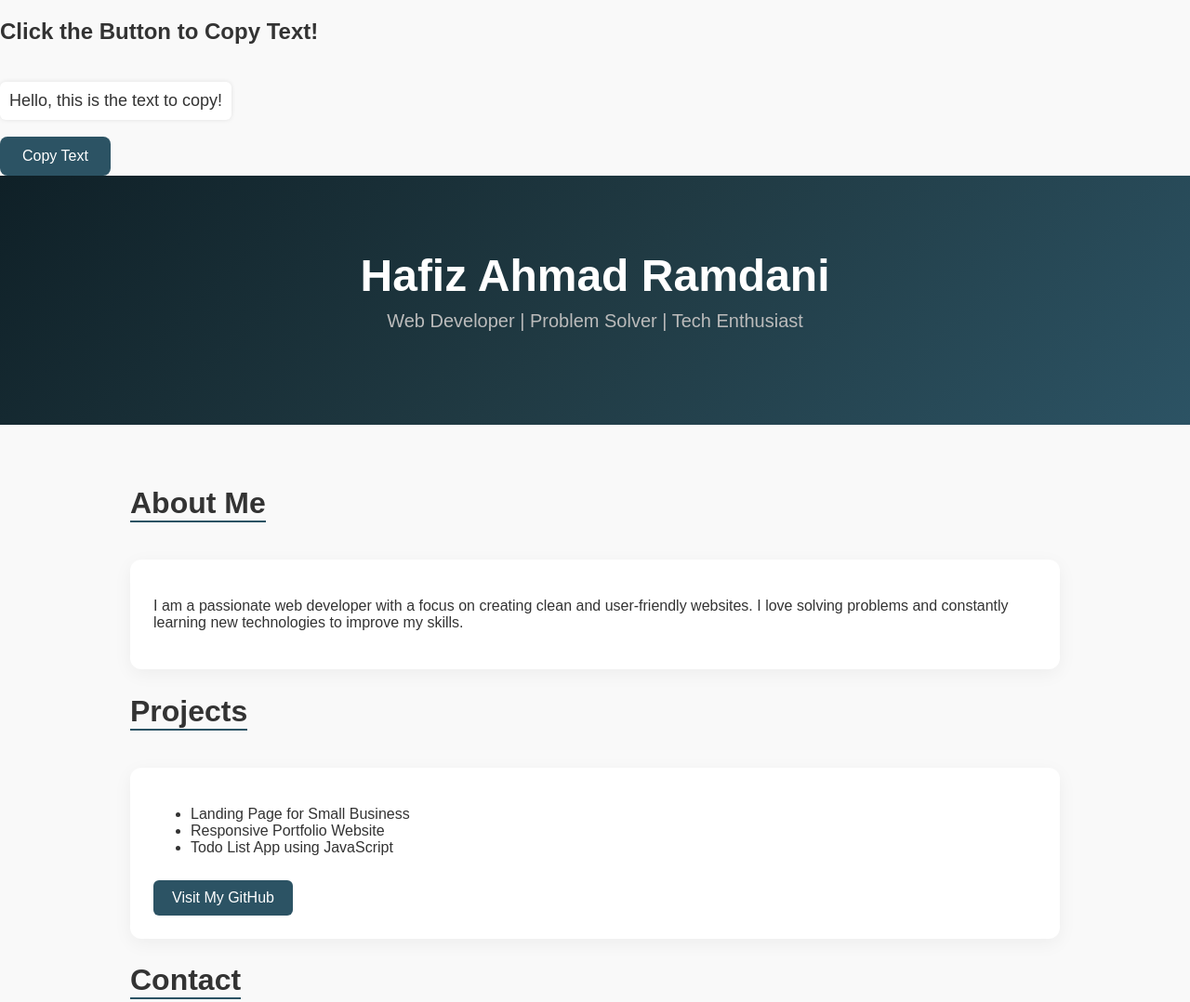
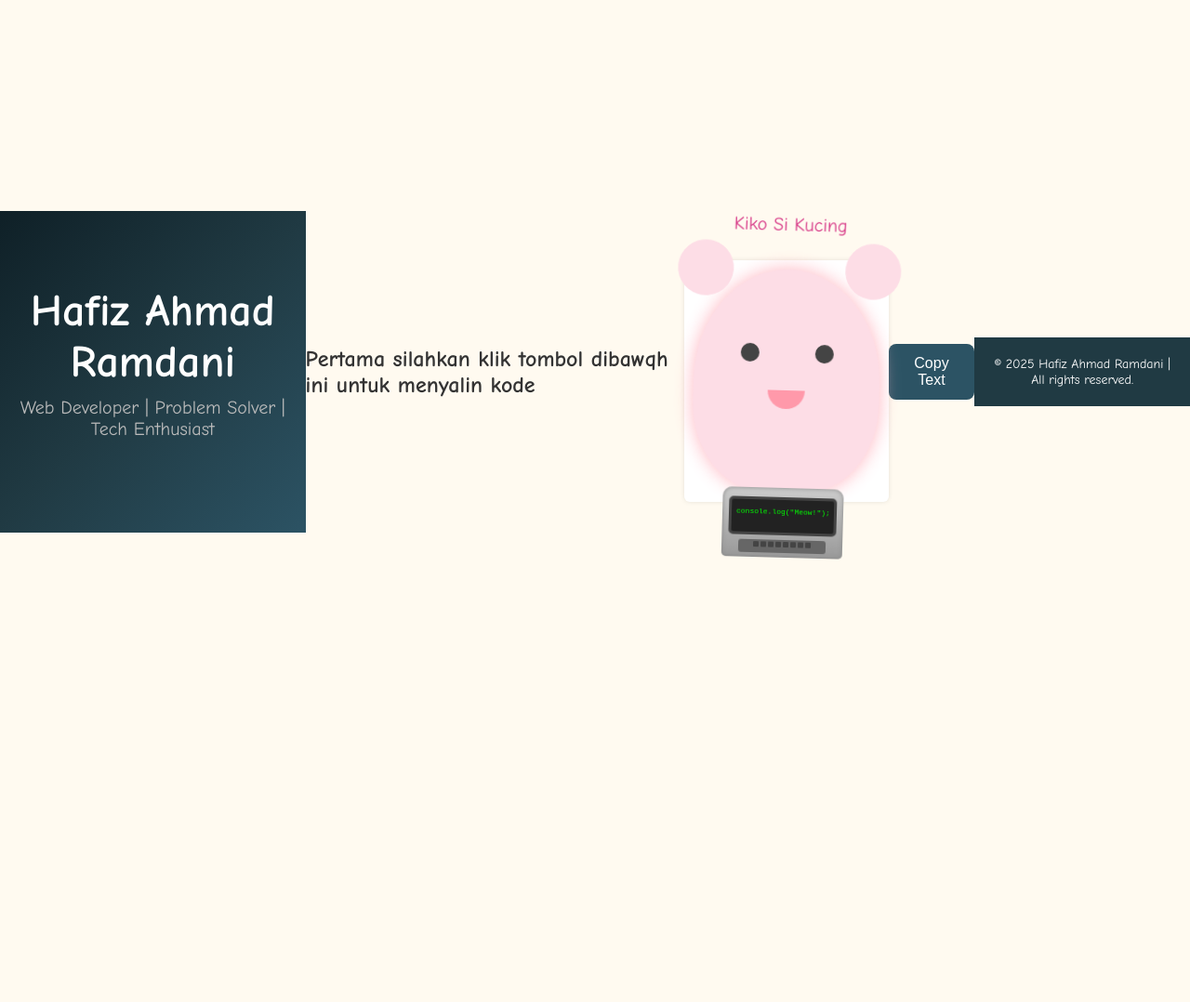
Before and after one commit to hafiz162001/hafiz162001.github.io, a plain HTML site: page index.html in a window 1280 px wide. Shown: the top 1078 px of the page at 93% size. After the commit the page ends 800 px from the top, so only its background shows below. Drawn offline with Linux system fonts and the light colour scheme.

Commit message:
index.html

```diff
--- a/index.html
+++ b/index.html
@@ -94,9 +94,199 @@
 </head>
 <body>
 
-<h2>Click the Button to Copy Text!</h2>
 
-<div id="copyText">Hello, this is the text to copy!</div><br><br>
+<body>
+
+<header>
+  <h1>Hafiz Ahmad Ramdani</h1>
+  <p>Web Developer | Problem Solver | Tech Enthusiast</p>
+</header>
+
+
+<h2>Pertama silahkan klik tombol dibawqh ini untuk menyalin kode</h2>
+
+<div id="copyText"> <!DOCTYPE html>
+<html lang="id">
+<head>
+  <meta charset="UTF-8">
+  <title>Kiko Si Kucing Goyang</title>
+  <style>
+    body {
+      background-color: #fffaf0;
+      display: flex;
+      justify-content: center;
+      align-items: center;
+      height: 100vh;
+      font-family: 'Comic Sans MS', cursive;
+    }
+
+    .kiko {
+      width: 200px;
+      height: 240px;
+      background-color: #fddde6;
+      border-radius: 50% 50% 40% 40%;
+      position: relative;
+      box-shadow: 0 0 20px #ffb6c1;
+      animation: goyang 1.5s infinite ease-in-out;
+    }
+
+    @keyframes goyang {
+      0% { transform: rotate(-3deg); }
+      50% { transform: rotate(3deg); }
+      100% { transform: rotate(-3deg); }
+    }
+
+    /* Telinga */
+    .kiko::before,
+    .kiko::after {
+      content: '';
+      position: absolute;
+      top: -30px;
+      width: 60px;
+      height: 60px;
+      background-color: #fddde6;
+      border-radius: 50%;
+    }
+
+    .kiko::before {
+      left: -20px;
+      transform: rotate(-30deg);
+    }
+
+    .kiko::after {
+      right: -20px;
+      transform: rotate(30deg);
+    }
+
+    /* Mata */
+    .mata {
+      width: 20px;
+      height: 20px;
+      background-color: #444;
+      border-radius: 50%;
+      position: absolute;
+      top: 80px;
+    }
+
+    .mata.kiri {
+      left: 50px;
+      animation: kedip 2s infinite;
+    }
+
+    .mata.kanan {
+      right: 50px;
+      animation: kedip 2s infinite;
+    }
+
+    @keyframes kedip {
+      0%, 90%, 100% { height: 20px; }
+      95% { height: 5px; }
+    }
+
+    /* Mulut */
+    .mulut {
+      position: absolute;
+      top: 130px;
+      left: 50%;
+      transform: translateX(-50%);
+      width: 40px;
+      height: 20px;
+      background-color: #ff99aa;
+      border-radius: 0 0 20px 20px;
+    }
+
+    /* Laptop */
+    .laptop {
+      position: absolute;
+      bottom: -70px;
+      left: 50%;
+      transform: translateX(-50%);
+      width: 130px;
+      height: 70px;
+      background: linear-gradient(to top, #999, #ccc);
+      border-radius: 10px 10px 5px 5px;
+      box-shadow: inset 0 0 5px #888;
+      display: flex;
+      flex-direction: column;
+      align-items: center;
+      justify-content: center;
+      padding-top: 5px;
+    }
+
+    /* Layar */
+    .layar {
+      width: 110px;
+      height: 35px;
+      background-color: #222;
+      border: 3px solid #444;
+      border-radius: 5px;
+      margin-bottom: 5px;
+      position: relative;
+    }
+
+    .layar::after {
+      content: 'console.log("Meow!");';
+      color: #0f0;
+      font-size: 8px;
+      font-family: monospace;
+      position: absolute;
+      top: 8px;
+      left: 5px;
+    }
+
+    /* Keyboard */
+    .keyboard {
+      width: 90px;
+      height: 10px;
+      background-color: #666;
+      border-radius: 3px;
+      display: flex;
+      gap: 2px;
+      padding: 2px;
+      flex-wrap: wrap;
+      justify-content: center;
+    }
+
+    .key {
+      width: 6px;
+      height: 6px;
+      background-color: #444;
+      border-radius: 1px;
+    }
+
+    /* Nama */
+    .nama {
+      position: absolute;
+      top: -60px;
+      width: 100%;
+      text-align: center;
+      font-size: 20px;
+      color: #d63384;
+    }
+  </style>
+</head>
+<body>
+  <div class="kiko">
+    <div class="nama">Kiko Si Kucing</div>
+    <div class="mata kiri"></div>
+    <div class="mata kanan"></div>
+    <div class="mulut"></div>
+    <div class="laptop">
+      <div class="layar"></div>
+      <div class="keyboard">
+        <div class="key"></div>
+        <div class="key"></div>
+        <div class="key"></div>
+        <div class="key"></div>
+        <div class="key"></div>
+        <div class="key"></div>
+        <div class="key"></div>
+        <div class="key"></div>
+      </div>
+    </div>
+  </div>
+</body>
+</html>   </div><br><br>
 
 <button onclick="copyText()">Copy Text</button>
 
@@ -105,7 +295,7 @@ function copyText() {
   const text = document.getElementById('copyText').innerText;
   navigator.clipboard.writeText(text)
     .then(() => {
-      alert('Text copied to clipboard!');
+      alert('Text sudah di copy');
     })
     .catch(err => {
       alert('Failed to copy: ', err);
@@ -115,36 +305,6 @@ function copyText() {
 
 
 
-<body>
-
-<header>
-  <h1>Hafiz Ahmad Ramdani</h1>
-  <p>Web Developer | Problem Solver | Tech Enthusiast</p>
-</header>
-
-<section>
-  <h2 class="section-title">About Me</h2>
-  <div class="card">
-    <p>I am a passionate web developer with a focus on creating clean and user-friendly websites. I love solving problems and constantly learning new technologies to improve my skills.</p>
-  </div>
-
-  <h2 class="section-title">Projects</h2>
-  <div class="card">
-    <ul>
-      <li>Landing Page for Small Business</li>
-      <li>Responsive Portfolio Website</li>
-      <li>Todo List App using JavaScript</li>
-    </ul>
-    <a href="https://github.com/hafiz162001" class="button">Visit My GitHub</a>
-  </div>
-
-  <h2 class="section-title">Contact</h2>
-  <div class="card">
-    <p>Email: hafiz@example.com</p>
-    <p>LinkedIn: <a href="#">linkedin.com/in/hafiz</a></p>
-  </div>
-</section>
-
 <footer>
   &copy; 2025 Hafiz Ahmad Ramdani | All rights reserved.
 </footer>
```
